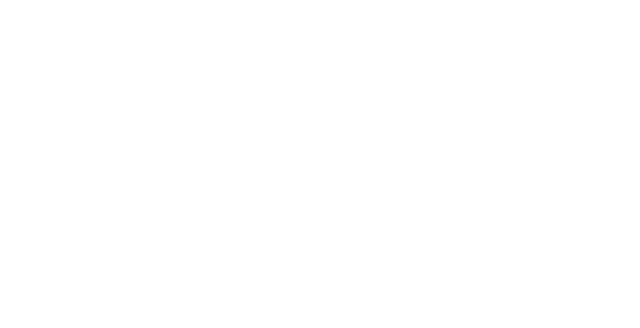
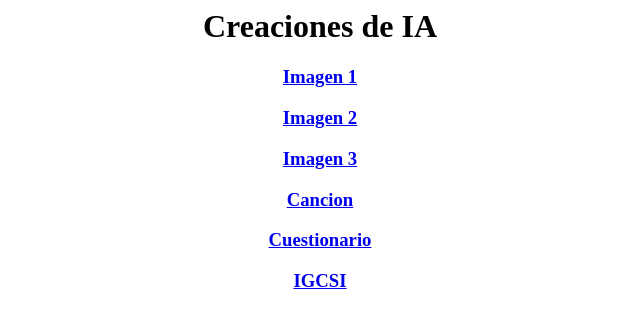
Before and after one commit to juanjaimes-J/juanjaimes-j.github.io, a plain HTML site: page index.html in a window 1280 px wide. Shown: the whole page, without its empty margins (320-960 px from the left). Drawn offline with Linux system fonts and the light colour scheme.

Commit message:
Update index.html

```diff
--- a/index.html
+++ b/index.html
@@ -1,6 +1,15 @@
+<html>
+    <head>
+        <title>Creaciones de IA</title>
+    </head>
 
+    <body>
+    <h1><center><a>Creaciones de IA</a></center></h1>
 
-</main>
-
-</body>
-</html>
+     <h3><center><a href="Imagen1IA.html">Imagen 1</a></center></h3>
+    <h3><center><a href="Imagen2IA.html">Imagen 2</a></center></h3>
+    <h3><center><a href="Imagen3IA.html">Imagen 3</a></center></h3>
+    <h3><center><a href="CancionIA.html">Cancion</a></center></h3>
+    <h3><center><a href="Cuestionario.html">Cuestionario</a></center></h3>
+    <h3><center><a href="IGSCI.html">IGCSI</a></center></h3>
+    </body>
```
